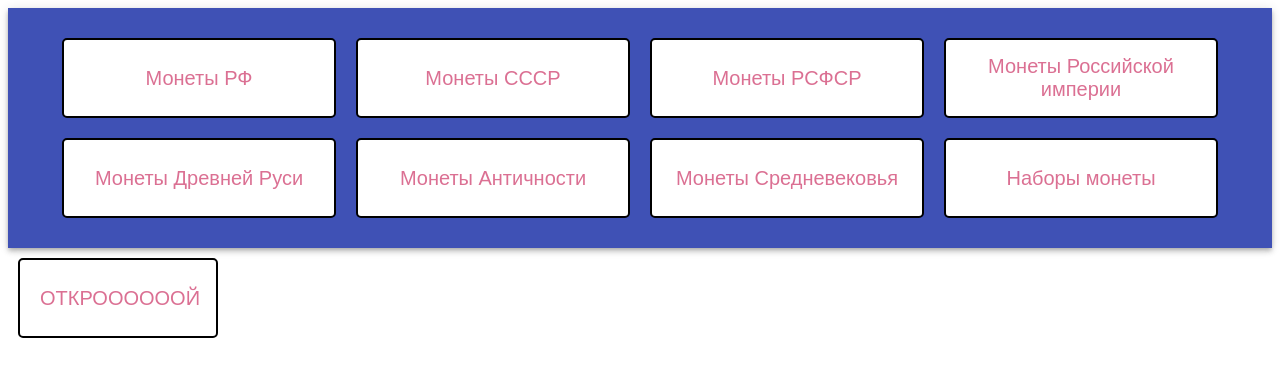
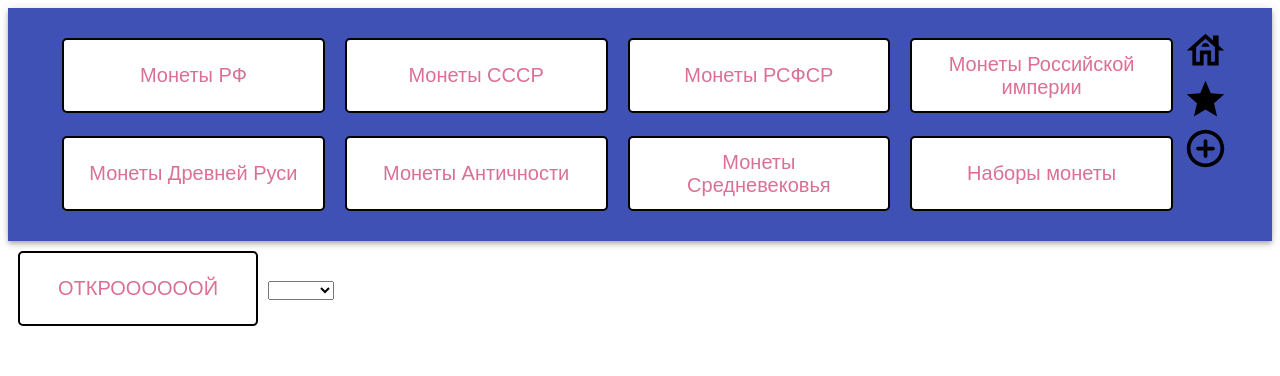
Before and after one commit to alyxmamathemm/bank-notes, a Next.js app: page /CoinsOfRussia in a window 1280 px wide. Shown: the top 376 px of the page. Built offline with nearby package versions, Linux system fonts and the light colour scheme.

Commit message:
Сделал иконки с подсказками

```diff
--- a/package.json
+++ b/package.json
@@ -10,10 +10,14 @@
   "dependencies": {
     "@material-ui/core": "^4.9.14",
     "@material-ui/icons": "^4.9.1",
+    "@material-ui/styles": "^4.10.0",
     "flexbox": "0.0.3",
     "next": "9.3.6",
     "react": "16.13.1",
     "react-dom": "16.13.1",
     "styled-components": "^5.1.0"
+  },
+  "devDependencies": {
+    "vue-svgicon": "^3.2.6"
   }
 }
--- a/pages/CoinsOfRussia.js
+++ b/pages/CoinsOfRussia.js
@@ -1,4 +1,9 @@
 import HouseOutlinedIcon from "@material-ui/icons/HouseOutlined";
+import AddCircleOutlineRoundedIcon from "@material-ui/icons/AddCircleOutlineRounded";
+import { makeStyles } from "@material-ui/core/styles";
+import SvgIcon from "@material-ui/core/SvgIcon";
+import { grey } from "@material-ui/core/colors";
+import StarIcon from "@material-ui/icons/Star";
 
 import React from "react";
 import {
@@ -11,10 +16,7 @@ import {
   IconButton,
 } from "@material-ui/core";
 import styled from "styled-components";
-
-<HouseOutlinedIcon color="primary" fontSize="small" />;
-<HouseOutlinedIcon>star</HouseOutlinedIcon>;
-<Typography variant="srOnly">Create a user</Typography>;
+<i class="fa fa-accusoft fa-2x"></i>;
 
 export default function SimpleMenu() {
   const [anchorEl, setAnchorEl] = React.useState(null);
@@ -45,8 +47,8 @@ export default function SimpleMenu() {
     padding: 5px 20px;
     border: 2px solid #000000;
     border-radius: 5px;
-    width: 200px;
-    height: 80px;
+    width: 240px;
+    height: 75px;
     flex: 1 0 21%;
 
     &:hover {
@@ -67,11 +69,33 @@ export default function SimpleMenu() {
                 <Button color="inherit">Монеты СССР</Button>
                 <Button color="inherit">Монеты РСФСР</Button>
                 <Button color="inherit">Монеты Российской империи</Button>
+                <div>
+                  <div className="Icon">
+                    <abbr title="Перейти в ваш личный кабинет ">
+                      <div className="Test">
+                        <HouseOutlinedIcon style={{ fontSize: 45 }} />
+                      </div>
+                    </abbr>
+                  </div>
+                  <div className="Icon">
+                    <abbr title="Просмотреть избранные вами монеты">
+                      <StarIcon style={{ fontSize: 45 }} />
+                    </abbr>
+                  </div>
+                </div>
+                <wrapper> </wrapper>
+
                 <Button color="inherit">Монеты Древней Руси</Button>
+
                 <Button color="inherit">Монеты Античности</Button>
                 <Button color="inherit">Монеты Средневековья </Button>
 
                 <Button color="inherit">Наборы монеты</Button>
+                <div className="Icon">
+                  <abbr title="Предложить монету для публикации">
+                    <AddCircleOutlineRoundedIcon style={{ fontSize: 45 }} />
+                  </abbr>
+                </div>
               </Article>
             </section>
           </div>
@@ -85,6 +109,71 @@ export default function SimpleMenu() {
       >
         ОТКРООООООЙ
       </Button>
+
+      <select
+        id="cd-dropdown"
+        class="cd-select"
+        onchange="top.location=this.value"
+      >
+        <option value=""></option>
+
+        <option value="https://www.youtube.com/" class="icon-1">
+          Кнопка
+        </option>
+
+        <option value="https://www.youtube.com/" class="icon-2">
+          рыжый
+        </option>
+      </select>
+
+      <style>
+        {`
+  .Icon{
+  color: #000000;
+  max-width: 100000px;
+  max-height: 1000px;
+  }
+
+  .abbr {
+    border-bottom: 1px dashed MediumBlue;
+    color: #0000CD;
+    font-size: 11px;
+    z-index: 1;
+    display: inline-block;
+    position: relative;
+    font-variant: none
+    width: 50px;
+    top: 100%;
+    left: 50%;
+    margin-left: -60px;
+   }
+
+   .title {
+    border-bottom: 1px dashed MediumBlue;
+    color: #0000CD;
+    font-size: 11px;
+    z-index: 1;
+    display: inline-block;
+    position: relative;
+    font-variant: none
+    width: 50px;
+    top: 100%;
+    left: 50%;
+    margin-left: -60px;
+
+
+
+    }
+
+
+   }
+
+
+
+}
+`}
+      </style>
+
       <Menu
         id="simple-menu"
         anchorEl={anchorEl}
```
Also changed, not shown: 1 other file (tests, documents, lock files or other folders).
